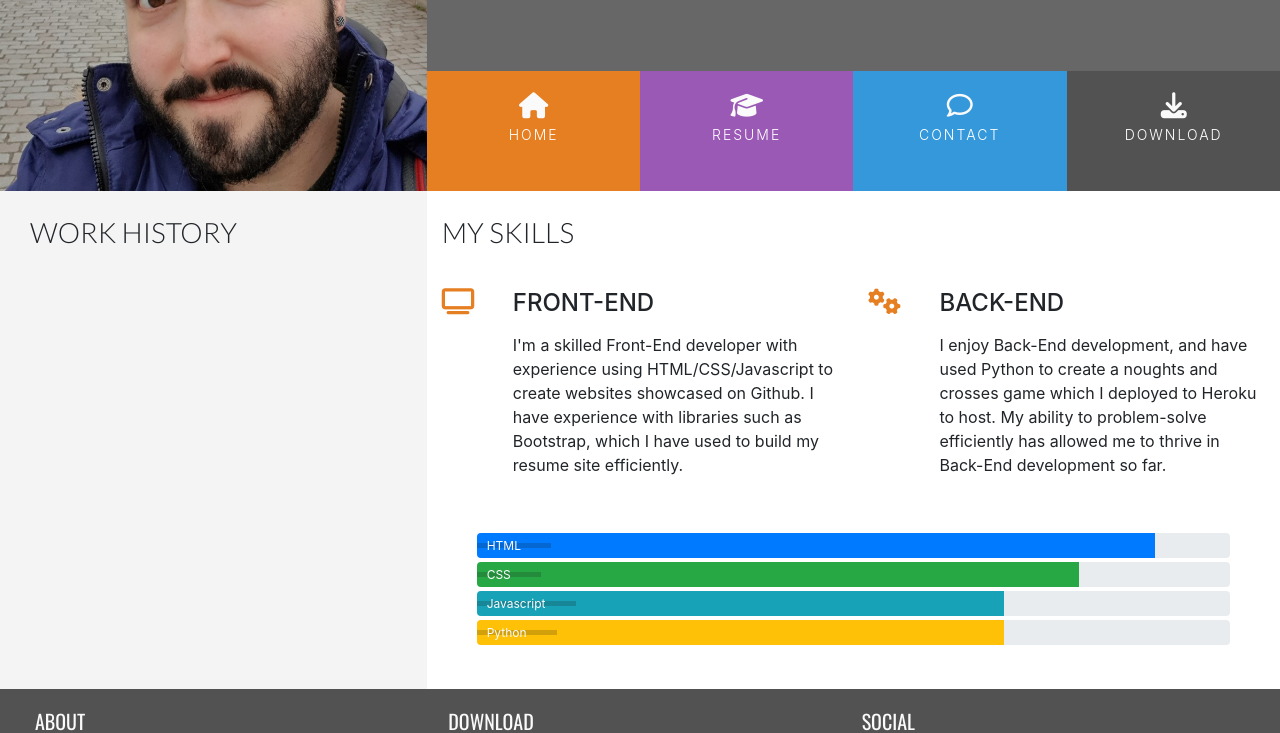
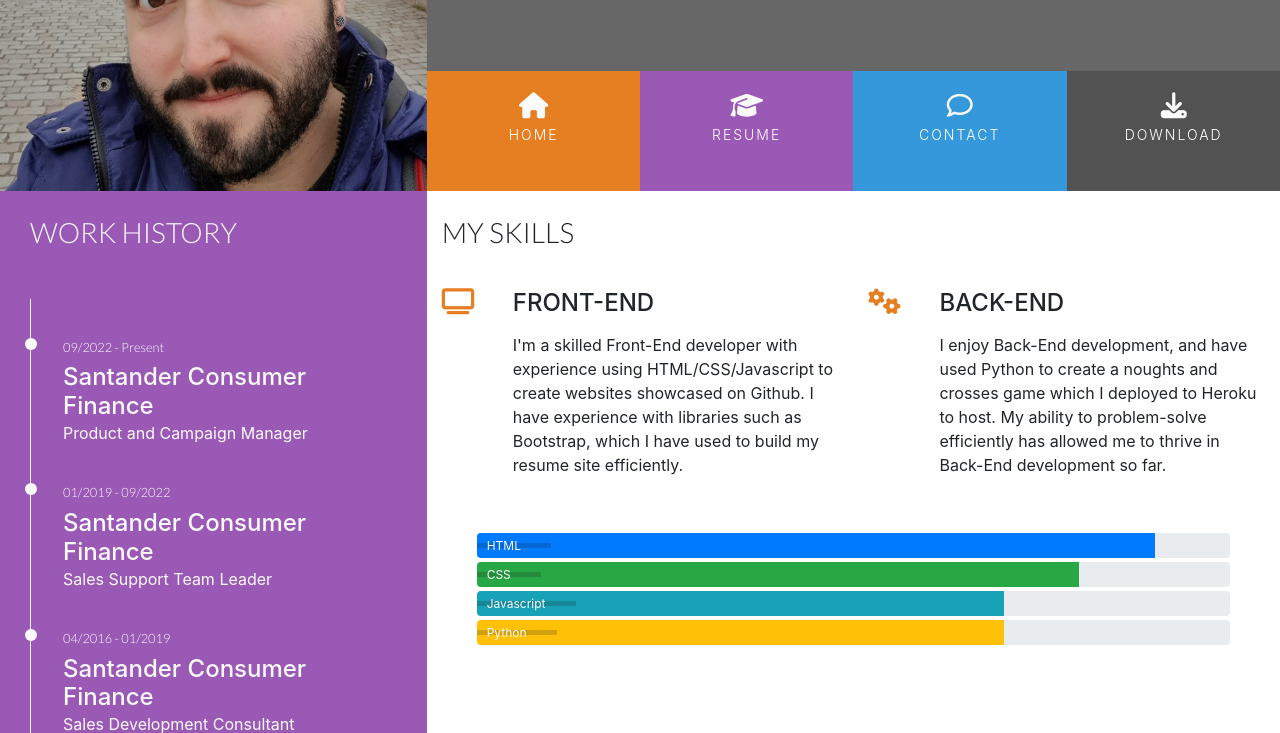
Before and after one commit to BenD2525/bootstrap-resume, a plain HTML site: page resume.html in a window 1280 px wide. Shown: the part 178-911 px from the top of the page. Drawn offline with nearby package versions, Linux system fonts and the light colour scheme.

Commit message:
Add work history and style

```diff
--- a/css/styles.css
+++ b/css/styles.css
@@ -180,6 +180,7 @@ footer {
     float: none;
 }
 
+.history-heading,
 .section-heading {
     font-family: 'Lato', sans-serif;
     font-weight: 300;
@@ -252,3 +253,53 @@ footer {
 .progress-section {
     margin: 40px 20px;
 }
+
+.bg-color-work-history {
+    background-color: #9b59b6;
+}
+
+.history-heading {
+    color: #fafafa;
+    margin-bottom: 50px;
+}
+
+.timeline-item {
+    padding: 4em 2em 0em 2em;
+    position: relative;
+    color: #fafafa;
+    border-left: 1px solid;
+}
+
+.timeline-item p {
+    padding: 0;
+    margin: 0;
+}
+
+.timeline-item:before {
+    content: attr(data-dates);
+    position: absolute;
+    left: 2.5em;
+    top: 3em;
+    display: block;
+    font-family: 'Lato',sans-serif;
+    font-weight: 500;
+    font-size: 0.8em;
+    padding: 0;
+    margin: 0;
+}
+
+.timeline-item:after {
+    width: 12px;
+    height: 12px;
+    display: block;
+    top: 2.4em;
+    position: absolute;
+    left: -6px;
+    border-radius: 12px;
+    content: '';
+    background-color: #fafafa;
+}
+
+.history-items {
+    margin-bottom: 30px;
+}
--- a/resume.html
+++ b/resume.html
@@ -58,14 +58,36 @@
     </header>
     <section class="container-fluid">
         <div class="row">
-            <div class="col-md-4 bg-color-personal-info section-column">
+            <div class="col-md-4 bg-color-work-history section-column">
                 <div class="row">
                     <div class="col-12">
-                        <h3 class="section-heading uppercase">
+                        <h3 class="history-heading uppercase">
                             Work History
                         </h3>
                     </div>
                 </div>
+                <div class="history-items">
+                <div class="timeline-item" data-dates="09/2022 - Present">
+                    <h4>Santander Consumer Finance</h4>
+                    <p>Product and Campaign Manager</p>
+                </div>
+                <div class="timeline-item" data-dates="01/2019 - 09/2022">
+                    <h4>Santander Consumer Finance</h4>
+                    <p>Sales Support Team Leader</p>
+                </div>
+                <div class="timeline-item" data-dates="04/2016 - 01/2019">
+                    <h4>Santander Consumer Finance</h4>
+                    <p>Sales Development Consultant</p>
+                </div>
+                <div class="timeline-item" data-dates="01/2016 - 04/2016">
+                    <h4>Santander Consumer Finance</h4>
+                    <p>Funding Team Leader</p>
+                </div>
+                <div class="timeline-item" data-dates="01/2015 - 01/2016">
+                    <h4>Santander Consumer Finance</h4>
+                    <p>Senior Funder</p>
+                </div>
+            </div>
             </div>
             <div class="col-md-8 bg-color-three-reasons">
                 <div class="row ">
```
